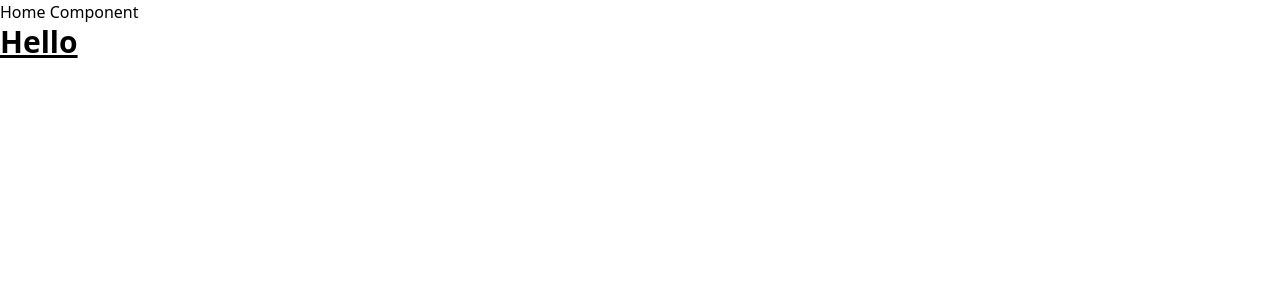
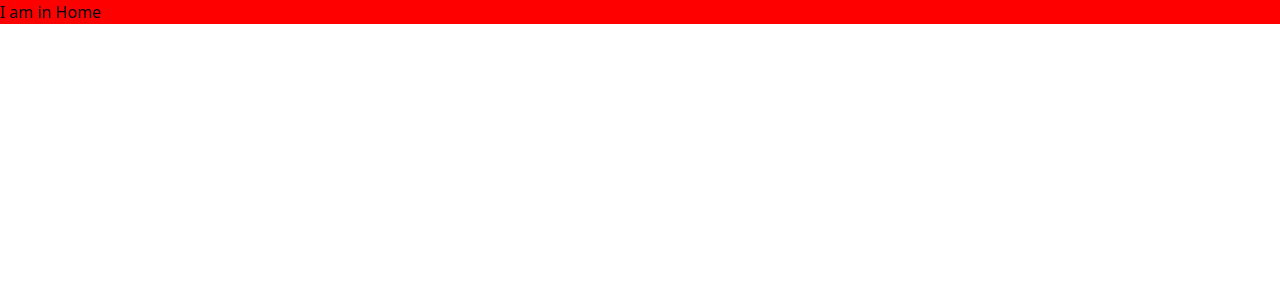
Before and after one commit to noushee123/BigBull, a React (Vite) app: page / in a window 1280 px wide. Shown: the top 300 px of the page. Built offline with nearby package versions, Linux system fonts and the light colour scheme.

Commit message:
setup styled component

```diff
--- a/src/App.jsx
+++ b/src/App.jsx
@@ -11,7 +11,6 @@ function App() {
     <Routes>
       <Route path='/' element={<Home/>}/>
     </Routes>
-     <h1 className='text-3xl font-bold underline'>Hello</h1>
     </>
   )
 }
--- a/src/component/home.jsx
+++ b/src/component/home.jsx
@@ -1,9 +1,17 @@
+import styled from 'styled-components'
+
 const Home = () => {
     return (
         <>
-        <h1>Home Component</h1>
+            <LandingPage>
+                <h1>I am in Home</h1>
+            </LandingPage>
         </>
     )
 }
 
 export default Home;
+const LandingPage = styled.div`
+    background-color: red;
+
+`
```
